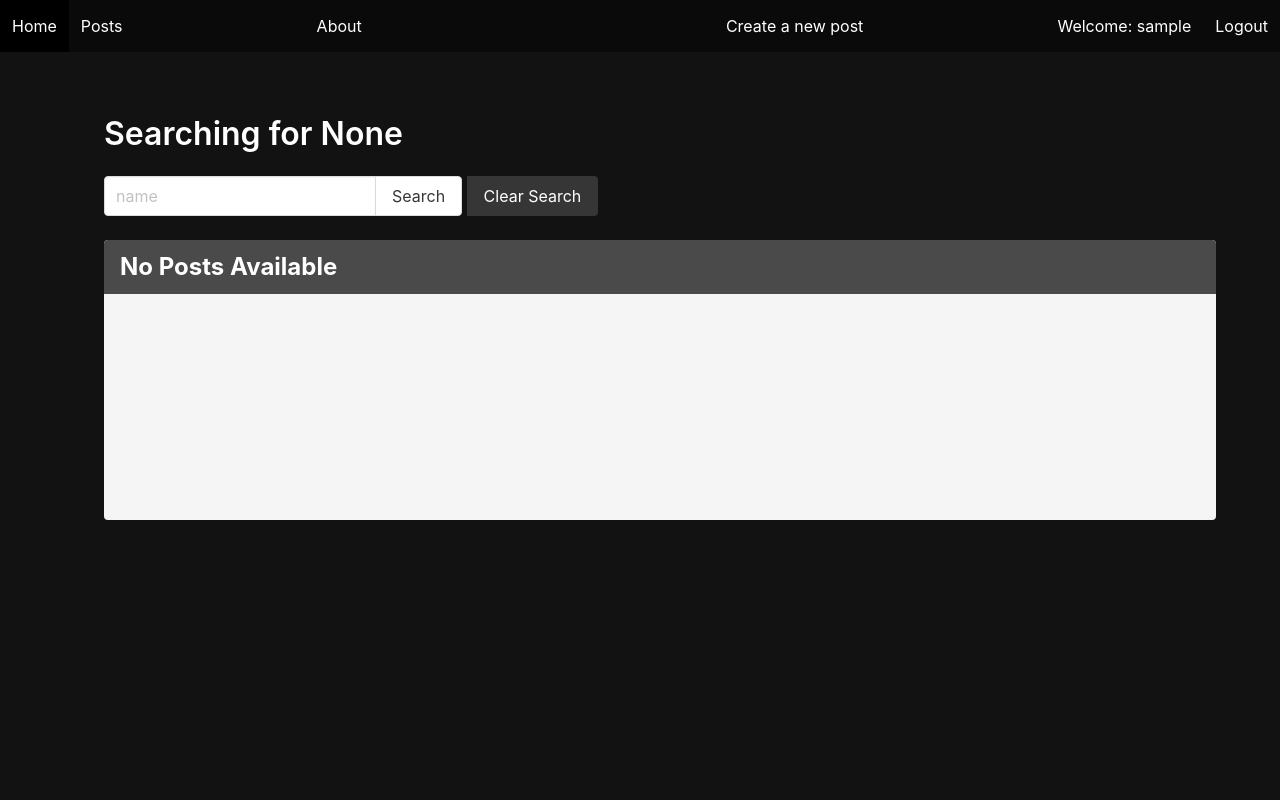
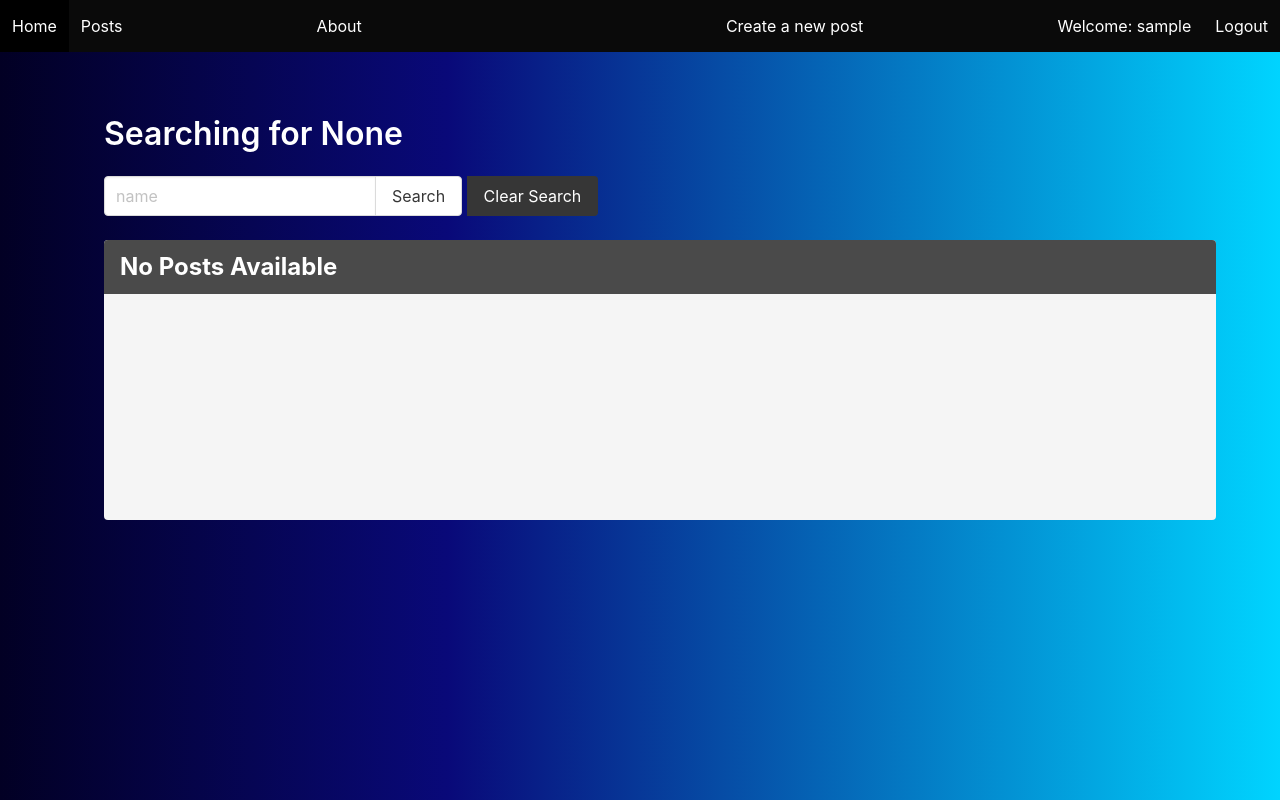
Before and after one commit to Tiranoe/adventureTime, a Django app: page /posts/ in a window 1280 px wide. Run offline with Django 4.2, Linux system fonts and the light colour scheme; the visitor is signed in with stand-in values (Sample User, id 1); data that the repository does not hold is empty.

Commit message:
changed css, added About section

```diff
--- a/main_app/static/styles/main.css
+++ b/main_app/static/styles/main.css
@@ -1,5 +1,5 @@
 body {
-    background-color: #121212;
+    background: linear-gradient(90deg, rgba(2,0,36,1) 0%, rgba(9,9,121,1) 35%, rgba(0,212,255,1) 100%);
     color: #ffffff;
     min-height: 100vh;
   }
@@ -24,7 +24,7 @@ body {
     grid-template-columns: 100%;
     grid-template-rows: repeat(auto-fit, minmax(280px, 1fr));
     justify-content: center;
-    row-gap: 30px;
+    row-gap: 100px;
   }
 
   .gallery .card {
@@ -52,7 +52,7 @@ body {
 
   .detail__img::after {
     content: "";
-    background-image: linear-gradient(transparent 60%, #1f1f1f);
+    background-image: linear-gradient(transparent 90%, #1f1f1f);
     position: absolute;
     top: 0;
     left: 0;
```
